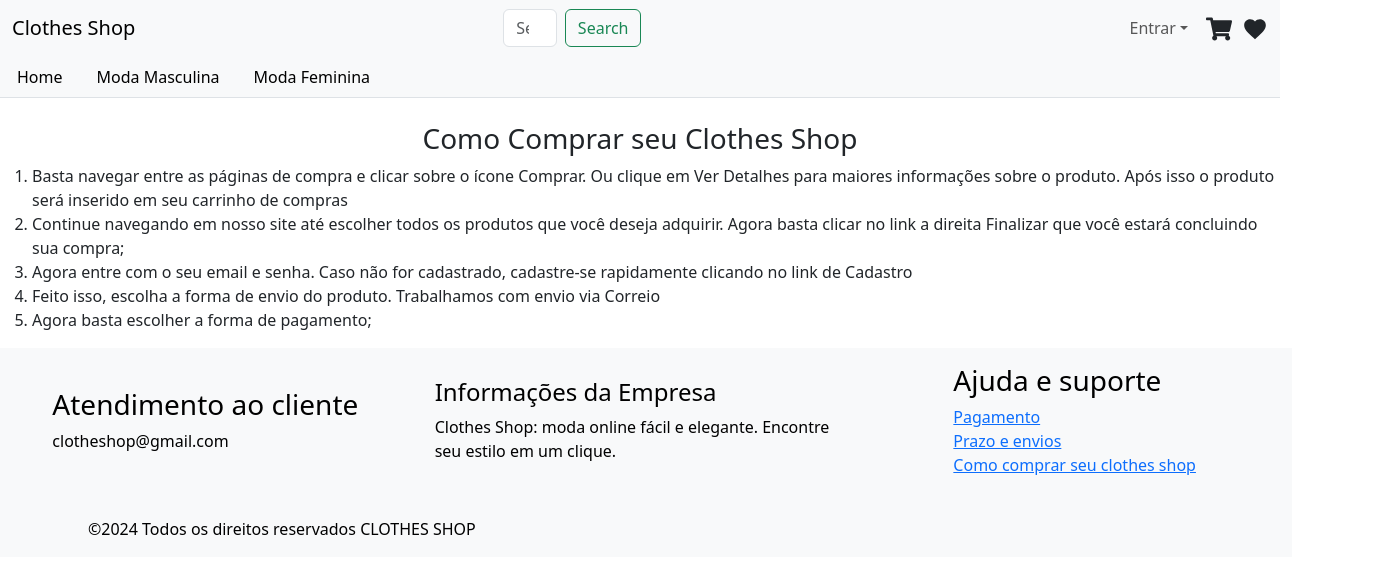
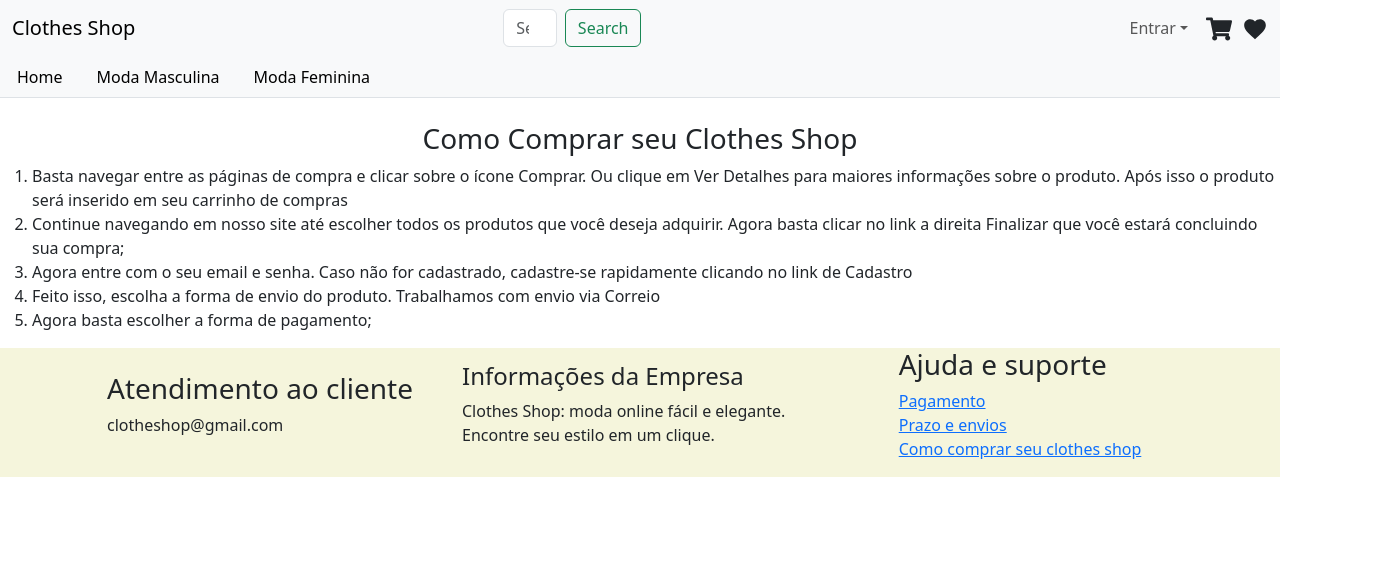
Before and after one commit to MIcaelFone/Clothes-Shop, a React (Create React App) app: page /como_comprar in a window 1280 px wide. Shown: the top 574 px of the page, 1380 px wide, since content can reach past the window. Built offline with nearby package versions, Linux system fonts and the light colour scheme.

Commit message:
Arrumando o projeto  e ajustand o footer

```diff
--- a/package.json
+++ b/package.json
@@ -3,6 +3,7 @@
   "version": "0.1.0",
   "private": true,
   "dependencies": {
+    "@babel/polyfill": "^7.12.1",
     "@fortawesome/fontawesome-svg-core": "^6.5.2",
     "@fortawesome/free-regular-svg-icons": "^6.5.2",
     "@fortawesome/free-solid-svg-icons": "^6.5.2",
@@ -21,6 +22,7 @@
     "react-icons": "^5.0.1",
     "react-router-dom": "^6.22.3",
     "react-scripts": "5.0.1",
+    "regenerator-runtime": "^0.14.1",
     "styled-components": "^6.1.8",
     "web-vitals": "^2.1.4"
   },
@@ -47,5 +49,9 @@
       "last 1 firefox version",
       "last 1 safari version"
     ]
+  },
+  "devDependencies": {
+    "@babel/cli": "^7.24.1",
+    "@babel/core": "^7.24.4"
   }
 }
--- a/public/index.html
+++ b/public/index.html
@@ -2,42 +2,13 @@
 <html lang="en">
   <head>
     <meta charset="utf-8" />
-    <link rel="icon" href="%PUBLIC_URL%/favicon.ico" />
-    <meta name="viewport" content="width=device-width, initial-scale=1" />
+    <meta http-equiv="X-UA-Compatible" content="IE=edge" /> <!-- Para o Internet Explorer -->
+    <meta name="viewport" content="width=device-width, initial-scale=1" /> <!-- Para dispositivos móveis -->
     <meta name="theme-color" content="#000000" />
-    <meta
-      name="description"
-      content="Web site created using create-react-app"
-    />
-    <link rel="apple-touch-icon" href="%PUBLIC_URL%/logo192.png" />
-    <!--
-      manifest.json provides metadata used when your web app is installed on a
-      user's mobile device or desktop. See https://developers.google.com/web/fundamentals/web-app-manifest/
-    -->
-    <link rel="manifest" href="%PUBLIC_URL%/manifest.json" />
-    <!--
-      Notice the use of %PUBLIC_URL% in the tags above.
-      It will be replaced with the URL of the `public` folder during the build.
-      Only files inside the `public` folder can be referenced from the HTML.
-
-      Unlike "/favicon.ico" or "favicon.ico", "%PUBLIC_URL%/favicon.ico" will
-      work correctly both with client-side routing and a non-root public URL.
-      Learn how to configure a non-root public URL by running `npm run build`.
-    -->
     <title>Clothes Shop</title>
   </head>
+
   <body>
-    <noscript>You need to enable JavaScript to run this app.</noscript>
     <div id="root"></div>
-    <!--
-      This HTML file is a template.
-      If you open it directly in the browser, you will see an empty page.
-
-      You can add webfonts, meta tags, or analytics to this file.
-      The build step will place the bundled scripts into the <body> tag.
-
-      To begin the development, run `npm start` or `yarn start`.
-      To create a production bundle, use `npm run build` or `yarn build`.
-    -->
   </body>
 </html>
--- a/src/App.css
+++ b/src/App.css
@@ -15,7 +15,7 @@
 
 .App-header {
   background-color: #282c34;
-  min-height: 100vh;
+  min-height: 90vh;
   display: flex;
   flex-direction: column;
   align-items: center;
--- a/src/partials/Footer.js
+++ b/src/partials/Footer.js
@@ -2,12 +2,12 @@ import React from "react"
 import styled from 'styled-components'
 import './Footer.module.css'
 import { Link } from "react-router-dom";
+import { PiSelectionBackground } from "react-icons/pi";
 function Footer(){
     return(
-        <>
 
-           <FooterContainer className="main-footer">
-                <div class="footer-middle row justify-content-center">
+           <FooterContainer className="main-footer" style={{backgroundColor:'beige'}} >
+                <div class="justify-content-center">
                     <div class="container">
                         <div class="row">
                             <div class="col-md-4 col-sm-6 d-flex align-items-center justify-content-center">
@@ -16,7 +16,7 @@ function Footer(){
                                         <p>clotheshop@gmail.com</p>
                                     </div>
                             </div>
-                            <div class="col-md-4 col-sm-6 d-flex align-items-center justify-content-center">
+                            <div class="col-md-4 col-sm-4 d-flex align-items-center justify-content-center">
                                 <div>
                                     <h4>Informações da Empresa</h4>
                                     <ul class="list-unstyled">
@@ -38,17 +38,10 @@ function Footer(){
                                 </div>
                             </div>
 
-                            <div class="footer-bottom">
-                                <p class="text-xs-center col-md-4 col-sm-4 d-flex align-items-center">
-                                    ©2024 Todos os direitos reservados CLOTHES SHOP
-                                </p>
-                            </div>
                         </div>
                     </div>
                 </div>
             </FooterContainer>
-
-        </>
     )
 }
 
```
Also changed, not shown: src/App.js (+7 -2 lines), src/setupTests.js (deleted, +0 -5 lines), 2 other files (tests, documents, lock files or other folders).
